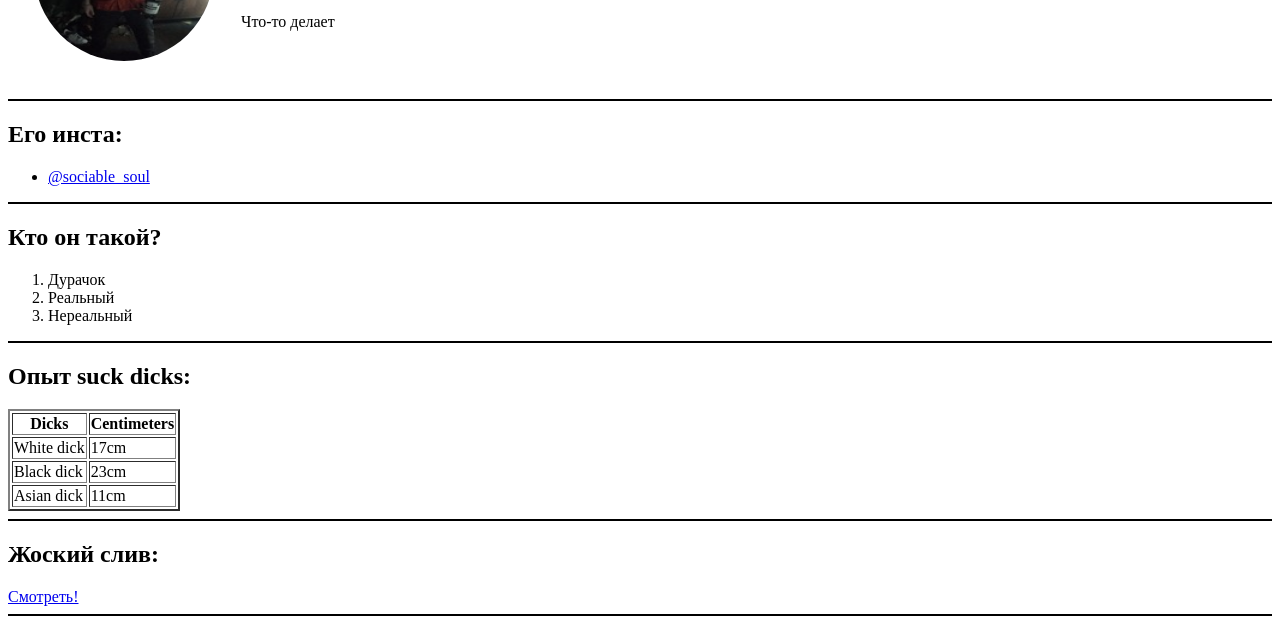
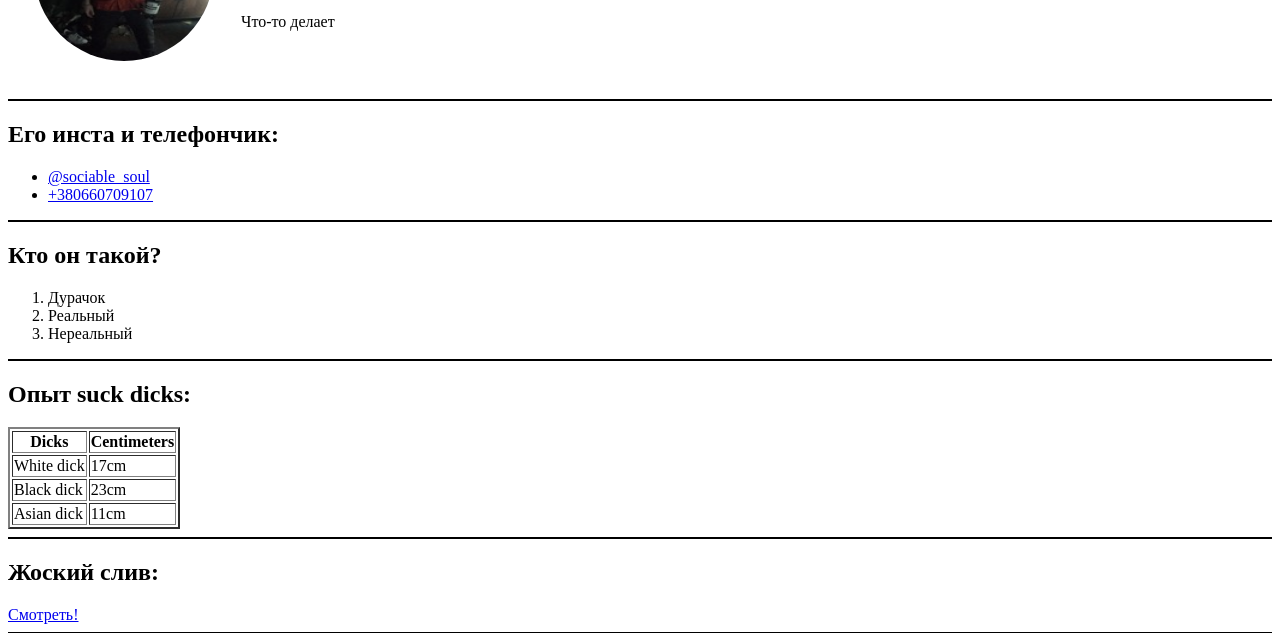
Before and after one commit to SJulliet/Nikita, a plain HTML site: page index.html in a window 1280 px wide. Shown: the part 153-786 px from the top of the page. Drawn offline with Linux system fonts and the light colour scheme.

Commit message:
Add files via upload

```diff
--- a/index.html
+++ b/index.html
@@ -27,10 +27,12 @@
     </table>
     <hr size="2" color="black">
 
-    <h2>Его инста:</h2>
+    <h2>Его инста и телефончик:</h2>
     <ul>
       <li><a href="https://www.instagram.com/sociable_soul/" target="_blank">@sociable_soul</a></li>
+      <li><a href="tel:+380660709107">+380660709107</a></li>
     </ul>
+
 
     <hr size="2" color="black">
 
```
